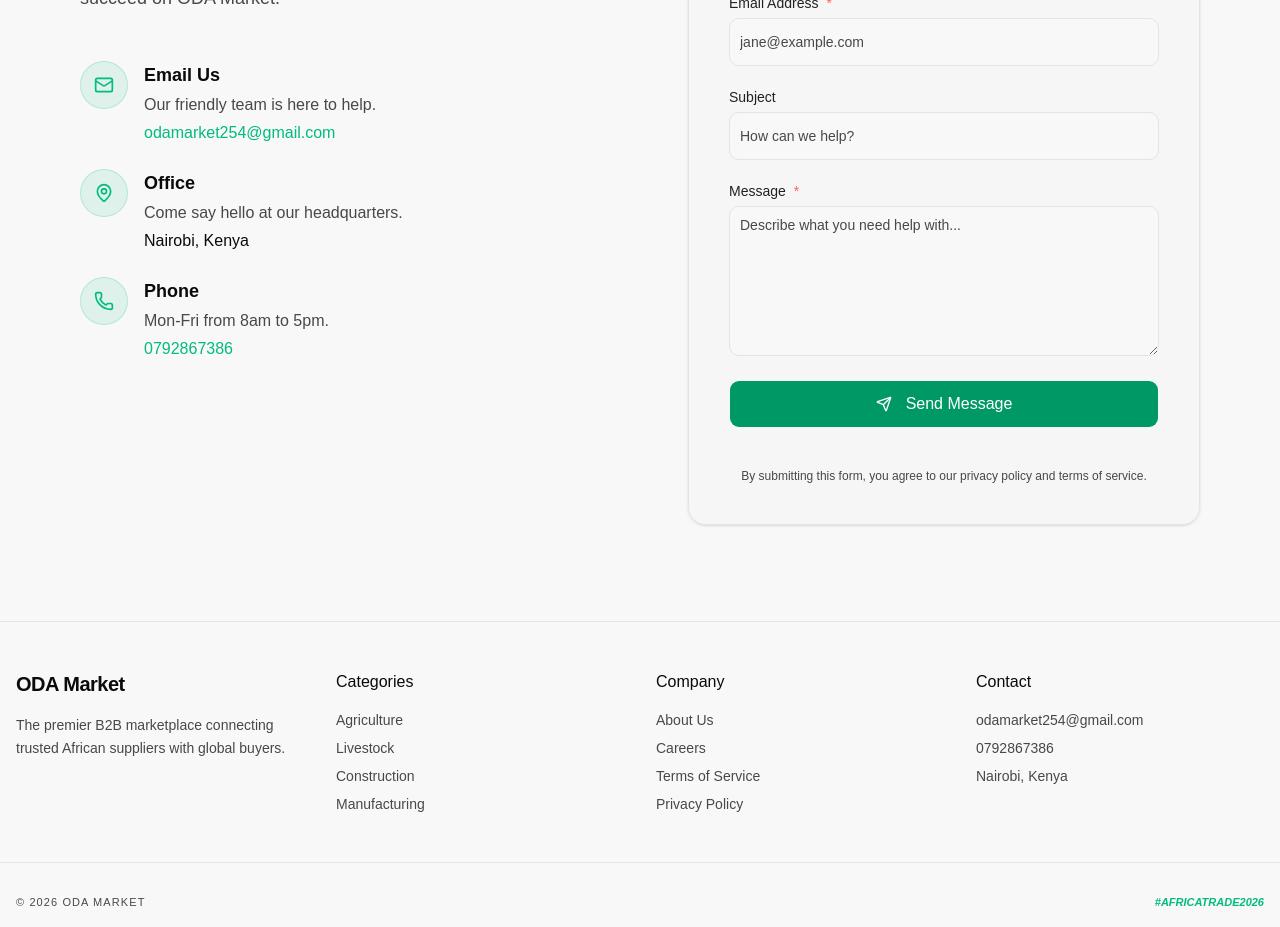
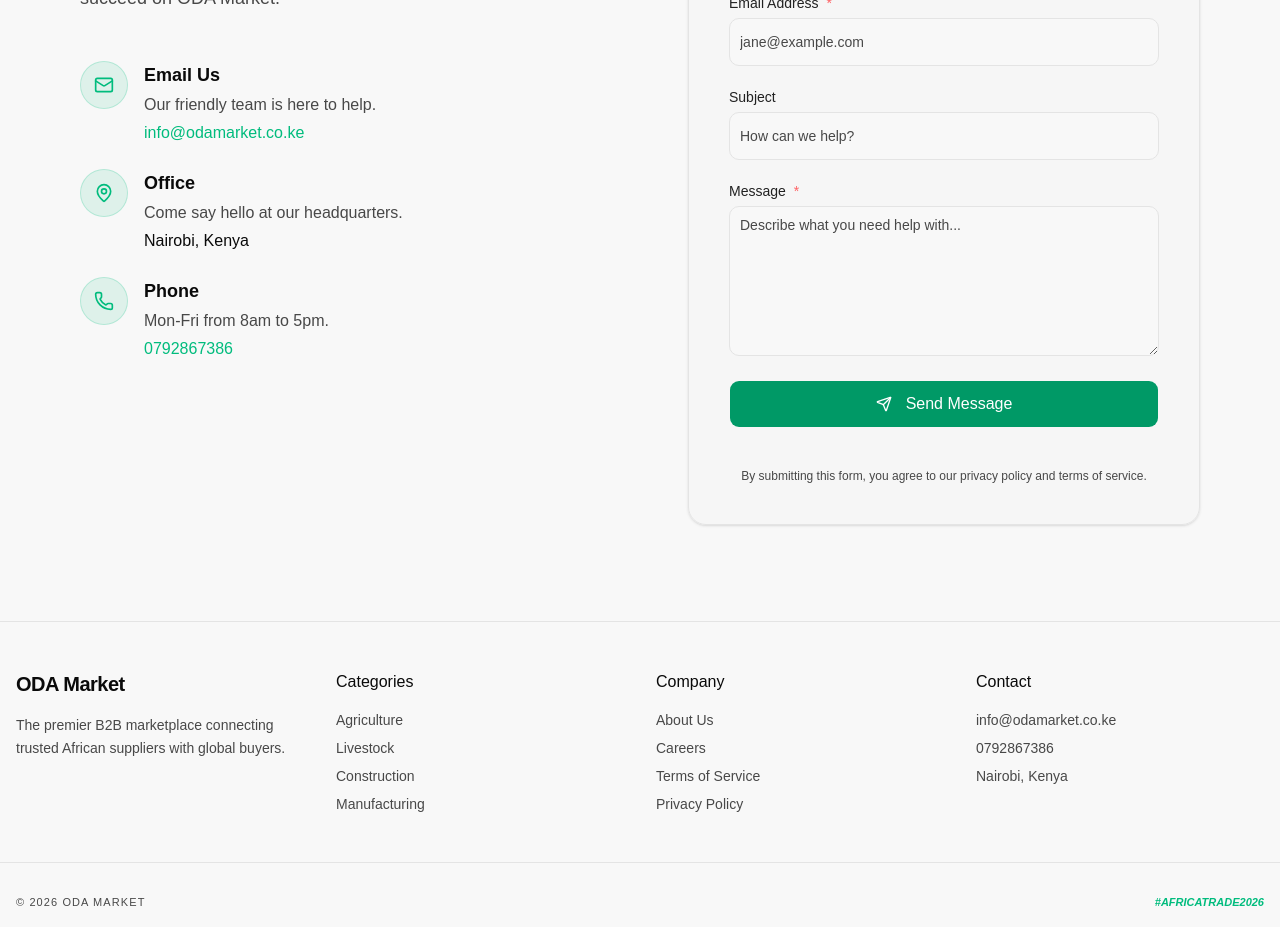
Before and after one commit to odamarket254-alt/odamarket, a React (Vite) app: page /contact in a window 1280 px wide. Shown: the part 300-1227 px from the top of the page. Built offline with nearby package versions, Linux system fonts and the light colour scheme; no server answers.

Commit message:
chore: update official support email address
Replace the generic Gmail address with the professional company email domain across the application.

```diff
--- a/src/components/layout/RootLayout.tsx
+++ b/src/components/layout/RootLayout.tsx
@@ -471,7 +471,7 @@
           <div>
             <h4 className="text-foreground font-medium mb-4">Contact</h4>
             <ul className="space-y-2 text-sm">
-              <li>odamarket254@gmail.com</li>
+              <li>info@odamarket.co.ke</li>
               <li>0792867386</li>
               <li>Nairobi, Kenya</li>
             </ul>
--- a/src/pages/ContactPage.tsx
+++ b/src/pages/ContactPage.tsx
@@ -80,8 +80,8 @@
               <div>
                 <h3 className="font-semibold text-foreground text-lg mb-1">Email Us</h3>
                 <p className="text-muted-foreground mb-1">Our friendly team is here to help.</p>
-                <a href="mailto:odamarket254@gmail.com" className="text-emerald-500 hover:text-emerald-400 font-medium transition-colors">
-                  odamarket254@gmail.com
+                <a href="mailto:info@odamarket.co.ke" className="text-emerald-500 hover:text-emerald-400 font-medium transition-colors">
+                  info@odamarket.co.ke
                 </a>
               </div>
             </div>
```
